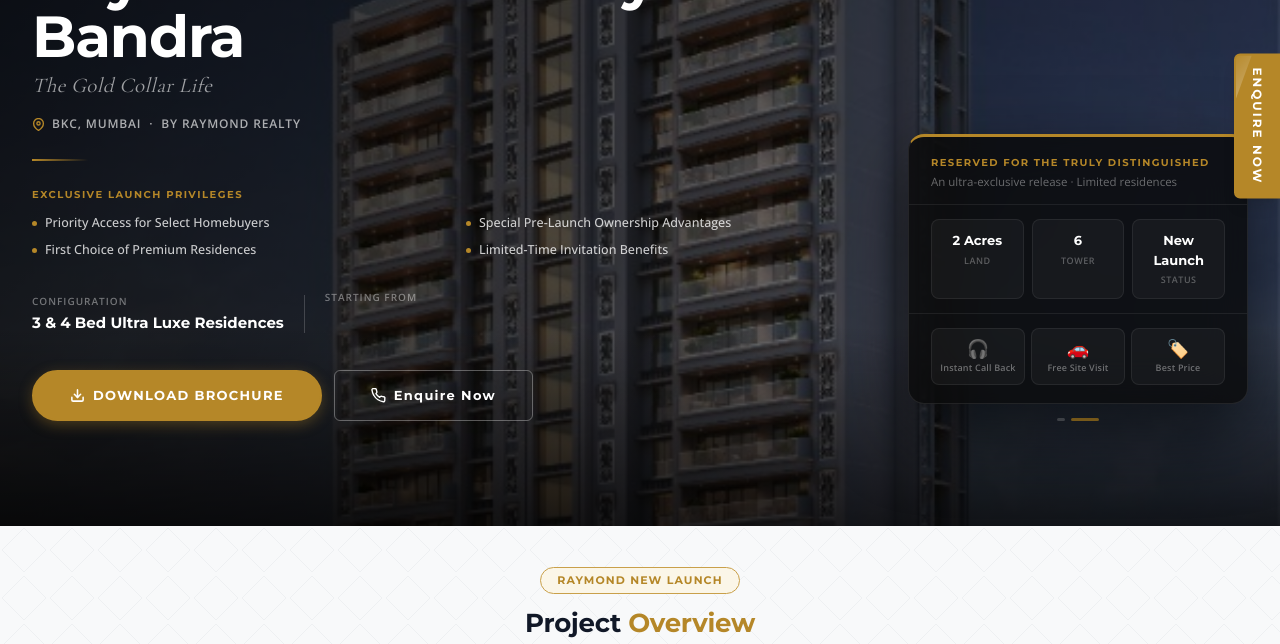
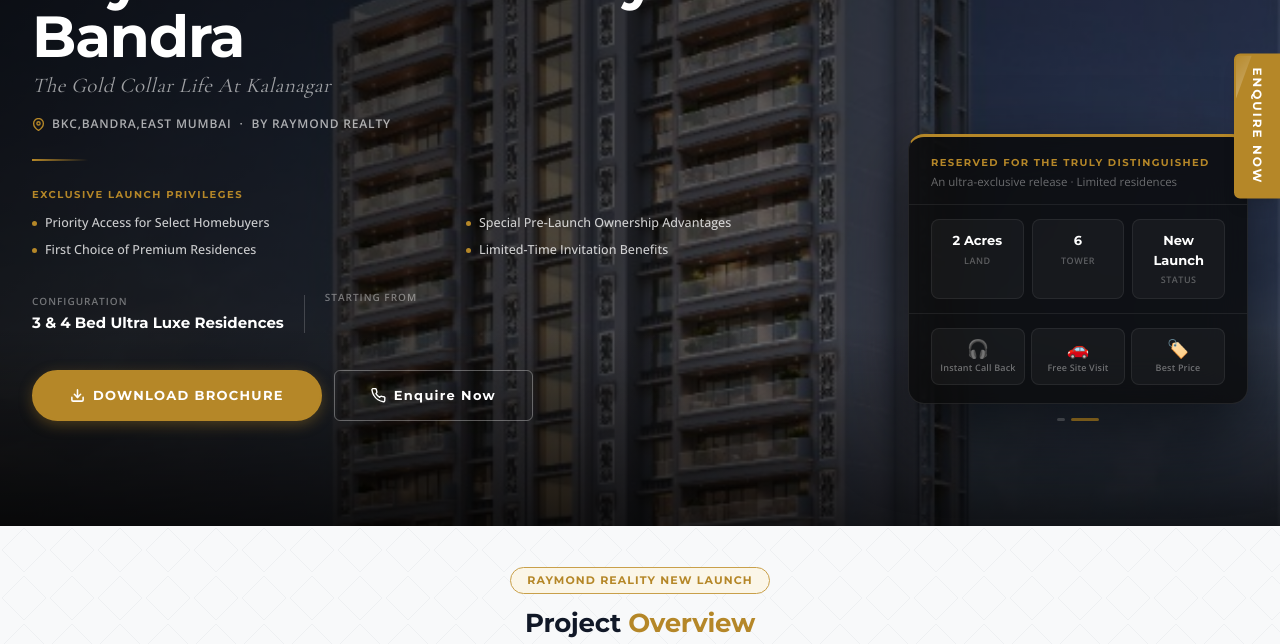
Before and after one commit to vineet-proptiger/Raymond-Invictus, a Next.js app: page /Invictus-by-gs-bandra in a window 1280 px wide. Shown: the part 274-918 px from the top of the page. Built offline with nearby package versions, Linux system fonts and the light colour scheme; no server answers.

Commit message:
some fixes

```diff
--- a/components/Hero.jsx
+++ b/components/Hero.jsx
@@ -103,7 +103,7 @@
               color: 'rgba(255,255,255,0.6)', fontStyle: 'italic',
               margin: '0 0 14px', letterSpacing: '0.02em',
             }}>
-              The Gold Collar Life
+              The Gold Collar Life At Kalanagar
             </p>
 
             {/* Location */}
@@ -116,7 +116,7 @@
                 color: 'rgba(255,255,255,0.65)',
                 letterSpacing: '0.07em', textTransform: 'uppercase', fontWeight: '600',
               }}>
-                BKC, Mumbai &nbsp;·&nbsp; By Raymond Realty
+                BKC,Bandra,East Mumbai &nbsp;·&nbsp; By Raymond Realty
               </span>
             </div>
 
--- a/components/Overview.jsx
+++ b/components/Overview.jsx
@@ -198,7 +198,7 @@
             fontSize: '11px', fontWeight: '700', color: 'var(--color-gold)',
             fontFamily: F_JOST, letterSpacing: '0.1em', textTransform: 'uppercase',
             border: '1px solid var(--color-gold-light)', marginBottom: '10px',
-          }}>Raymond New Launch</span>
+          }}>Raymond Reality New Launch</span>
           <h2 style={{
             fontFamily: F_JOST, fontWeight: '800', fontSize: '26px',
             color: '#111827', margin: 0, letterSpacing: '-0.01em',
```
